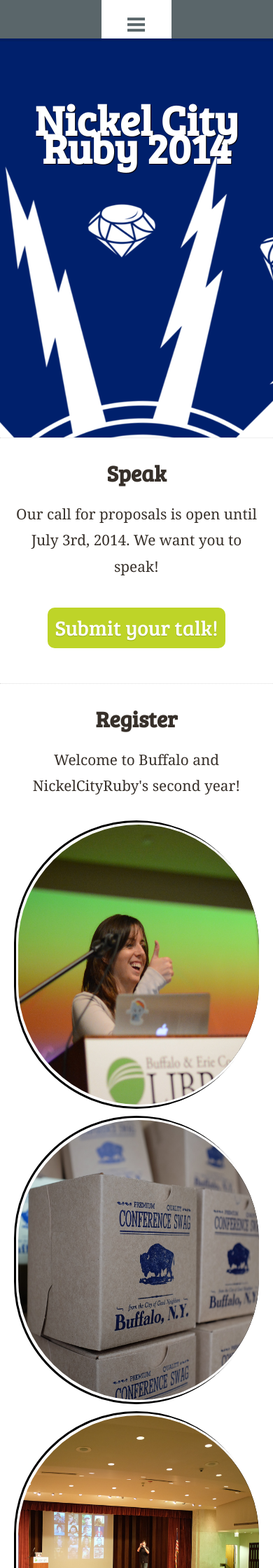
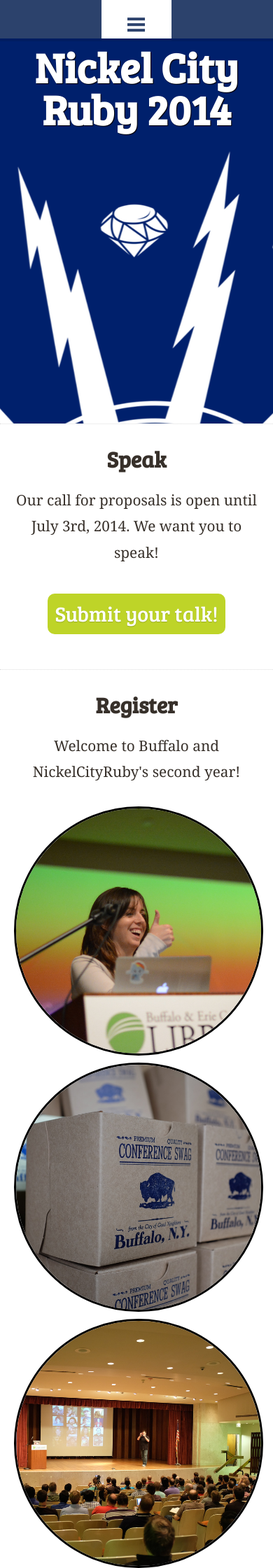
Before and after one commit to nysmakers/nysmakers.github.io, a Jekyll site: the page built from 2014/index.html, in a window 390 px wide. Shown: the top 2240 px of the page at 70% size. Built offline with Jekyll 4.4.1, drawn with Linux system fonts in a browser that asks for light colours; some web fonts are replaced; comment, search, counter and statistics services are not loaded.

Commit message:
Fix mobile site

```diff
--- a/2014/stylesheets/responsive.css
+++ b/2014/stylesheets/responsive.css
@@ -46,7 +46,8 @@
 
 #nav,
 #nav ul {
-  list-style: none; }
+  list-style: none;
+  background: #2c426c; }
 
 #nav li {
   display: inline-block;
@@ -80,13 +81,6 @@
     padding: 20px 25px;
     text-align: center;
     border-bottom: 0; } }
-#nav ul ul a {
-  background: #5a666a;
-  padding-left: 2em; }
-
-@media screen and (min-width: 40em) {
-  #nav ul ul a {
-    display: none; } }
 #nav-toggle {
   display: none;
   -webkit-touch-callout: none;
@@ -98,7 +92,7 @@
   height: 55px;
   text-indent: -9999px;
   overflow: hidden;
-  background: #5a666a url("/images/hamburger.gif") no-repeat 50% 33%;
+  background: #2c426c url("/images/hamburger.gif") no-repeat 50% 33%;
   width: 100%; }
 
 @media screen and (-webkit-min-device-pixel-ratio: 1.3), screen and (min--moz-device-pixel-ratio: 1.3), screen and (-o-min-device-pixel-ratio: 2 / 1), screen and (min-device-pixel-ratio: 1.3), screen and (min-resolution: 192dpi), screen and (min-resolution: 2dppx) {
@@ -107,7 +101,8 @@
     -webkit-background-size: 100px 100px;
     -moz-background-size: 100px 100px;
     -o-background-size: 100px 100px;
-    background-size: 100px 100px; } }
+    background-size: 100px 100px;
+    border-bottom: 1px solid #fff; } }
 p {
   font-size: 1.3em;
   line-height: 1.8em; }
@@ -132,6 +127,9 @@
   margin-bottom: 30px; }
   section h2 {
     text-align: center; }
+  @media only screen and (max-width: 767px) {
+    section p {
+      padding: 0px 20px; } }
 
 @media screen and (max-width: 40em) {
   #nav-toggle {
@@ -140,9 +138,6 @@
   #nav {
     position: relative !important; } }
 @media screen and (max-width: 767px) {
-  body section p {
-    padding: 0px 20px; }
-
   #schedule li {
     width: 100% !important; }
 
@@ -164,9 +159,17 @@
     color: #fff;
     text-shadow: 1px 1px 1px black;
     text-decoration: none;
-    font-size: 60px; }
+    font-size: 60px;
+    line-height: 60px; }
   #banner h1 {
     text-align: center; }
+  @media screen and (max-width: 40em) {
+    #banner {
+      padding-top: 0;
+      height: 550px;
+      background-position-x: 48%; }
+      #banner a {
+        margin-top: 10px; } }
 
 #contentContainer section {
   border-top: 1px dotted #dedede;
@@ -268,6 +271,15 @@
     border: 3px solid #fff; }
     #speakers #keynotes a:hover {
       text-decoration: none; }
+  @media only screen and (max-width: 767px) {
+    #speakers #keynotes li {
+      border: none;
+      display: block; }
+    #speakers #keynotes a {
+      background-size: cover;
+      border: 3px solid #000;
+      width: 100%;
+      padding-top: 250px; } }
 #speakers #talks {
   margin-top: 20px; }
   #speakers #talks a {
@@ -318,6 +330,13 @@
   border-radius: 400px;
   width: 400px;
   height: 400px; }
+@media only screen and (max-width: 767px) {
+  #speak a.portrait, #register a.portrait, #venue a.portrait, #travel a.portrait {
+    border: none; }
+  #speak img, #register img, #venue img, #travel img {
+    border: 3px solid #000;
+    width: 100%;
+    height: 100%; } }
 
 #travel code {
   font-size: 18px; }
```
Also changed, not shown: 2014/stylesheets/scss/responsive.scss (+54 -18 lines).
